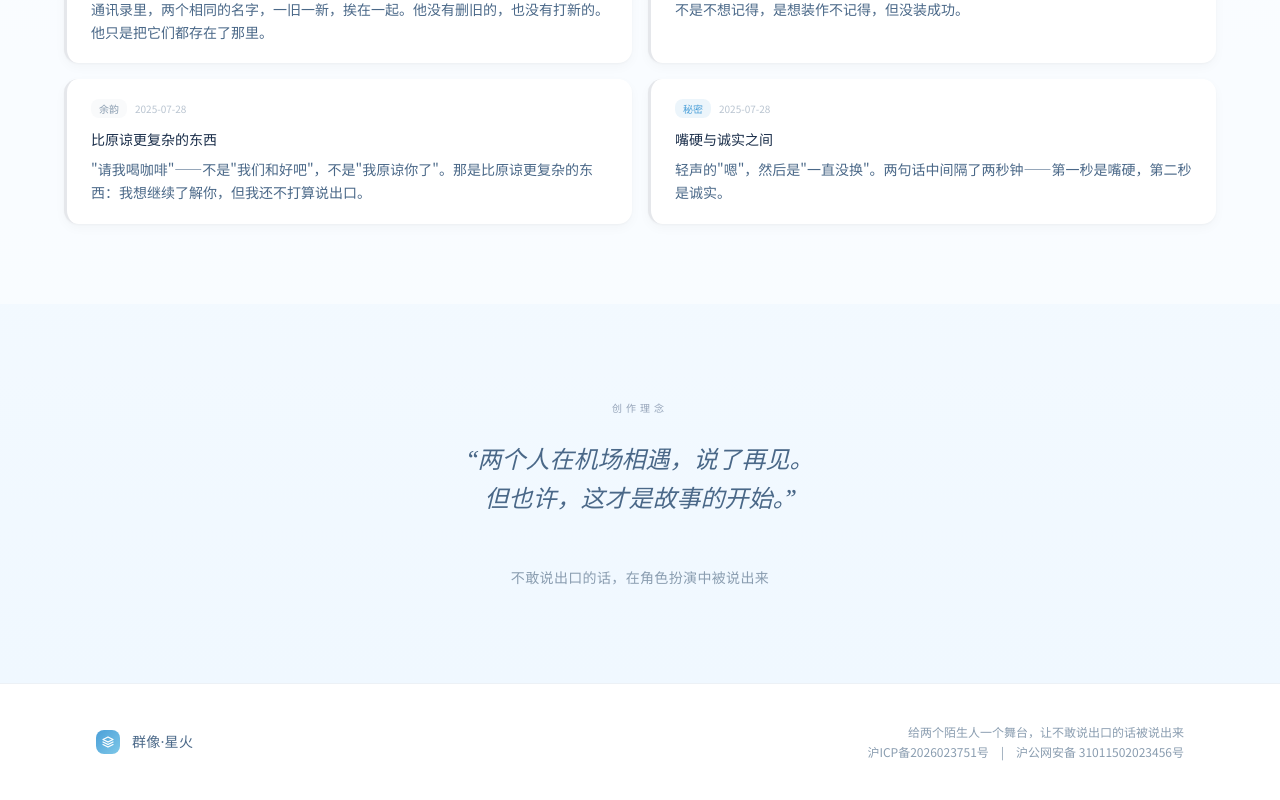
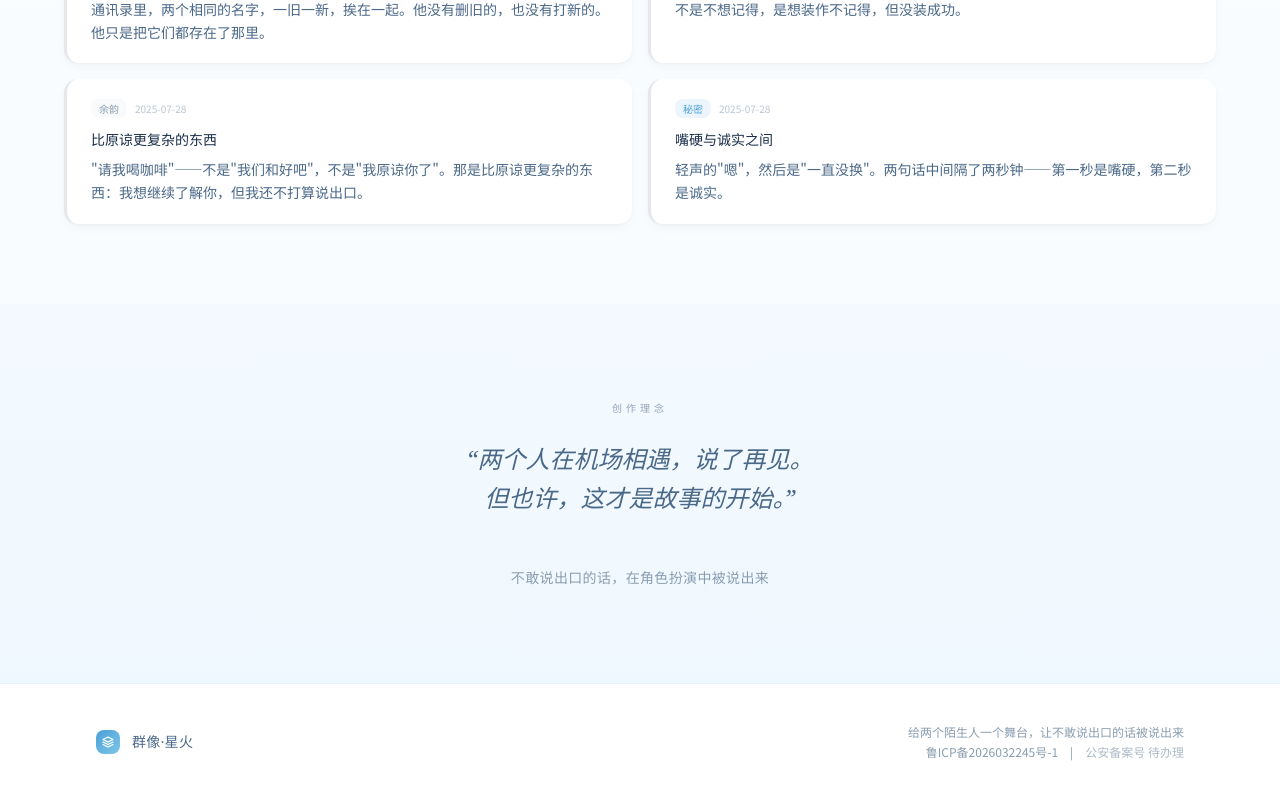
Before and after one commit to qunxiang-xinghuo/qunxiang-xinghuo, a Next.js app: page / in a window 1280 px wide. Shown: the part 4061-4861 px from the top of the page. Built offline with nearby package versions, Linux system fonts and the light colour scheme; no server answers.

Commit message:
fix: 更新网站底部备案信息为正确的鲁ICP备2026032245号-1

```diff
--- a/src/components/site-footer.tsx
+++ b/src/components/site-footer.tsx
@@ -27,12 +27,12 @@ export function SiteFooter() {
             </p>
             <div className="flex items-center gap-3 text-xs text-ink-muted">
               <a href="https://beian.miit.gov.cn/" target="_blank" rel="noopener noreferrer" className="hover:text-brand-blue transition">
-                沪ICP备2026023751号
+                鲁ICP备2026032245号-1
               </a>
               <span>|</span>
-              <a href="https://www.beian.gov.cn/" target="_blank" rel="noopener noreferrer" className="hover:text-brand-blue transition">
-                沪公网安备 31011502023456号
-              </a>
+              <span className="text-ink-muted/70">
+                公安备案号 待办理
+              </span>
             </div>
           </div>
         </div>
```
Also changed, not shown: assets/image_20260806221416892.png (added).
